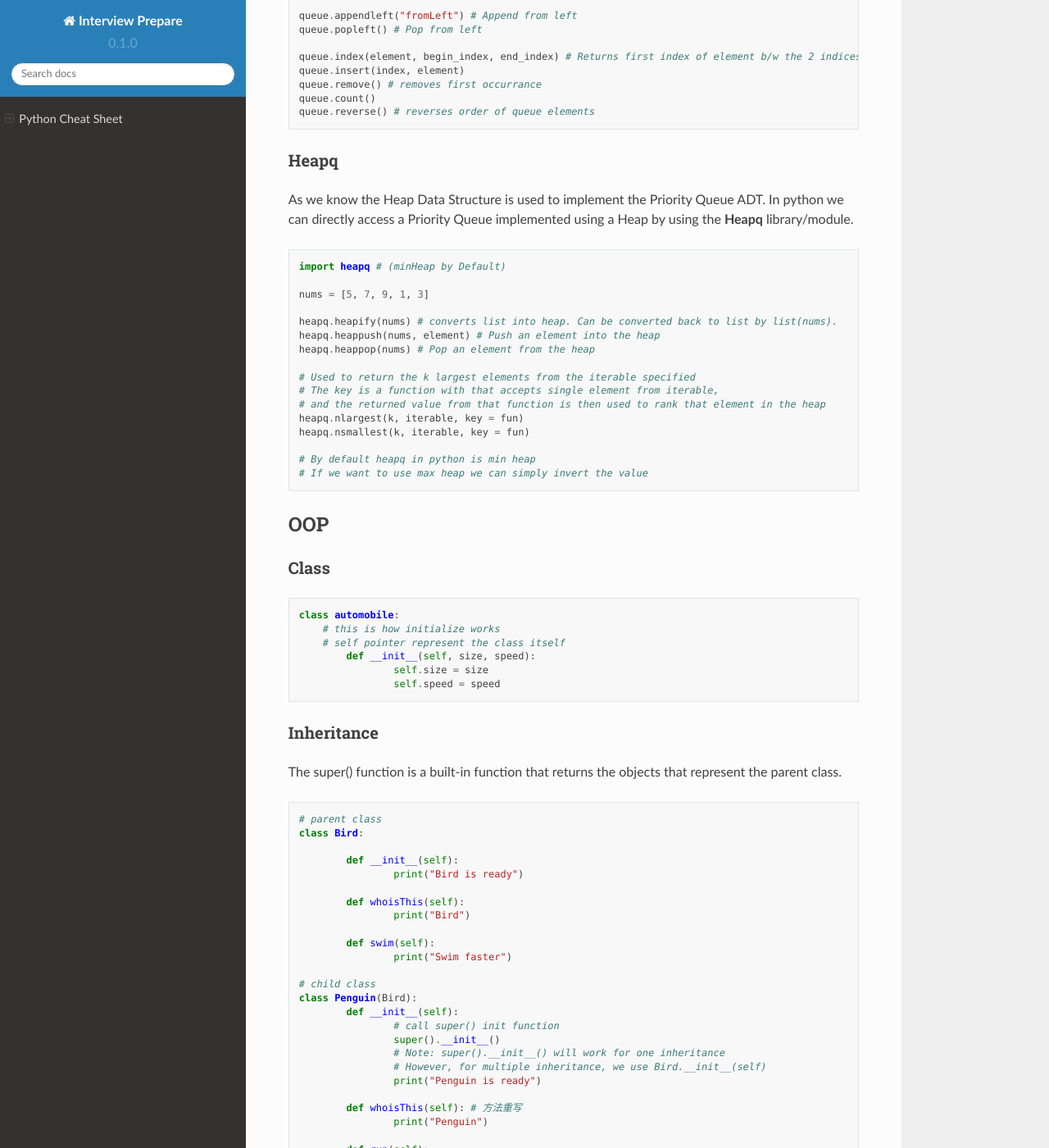
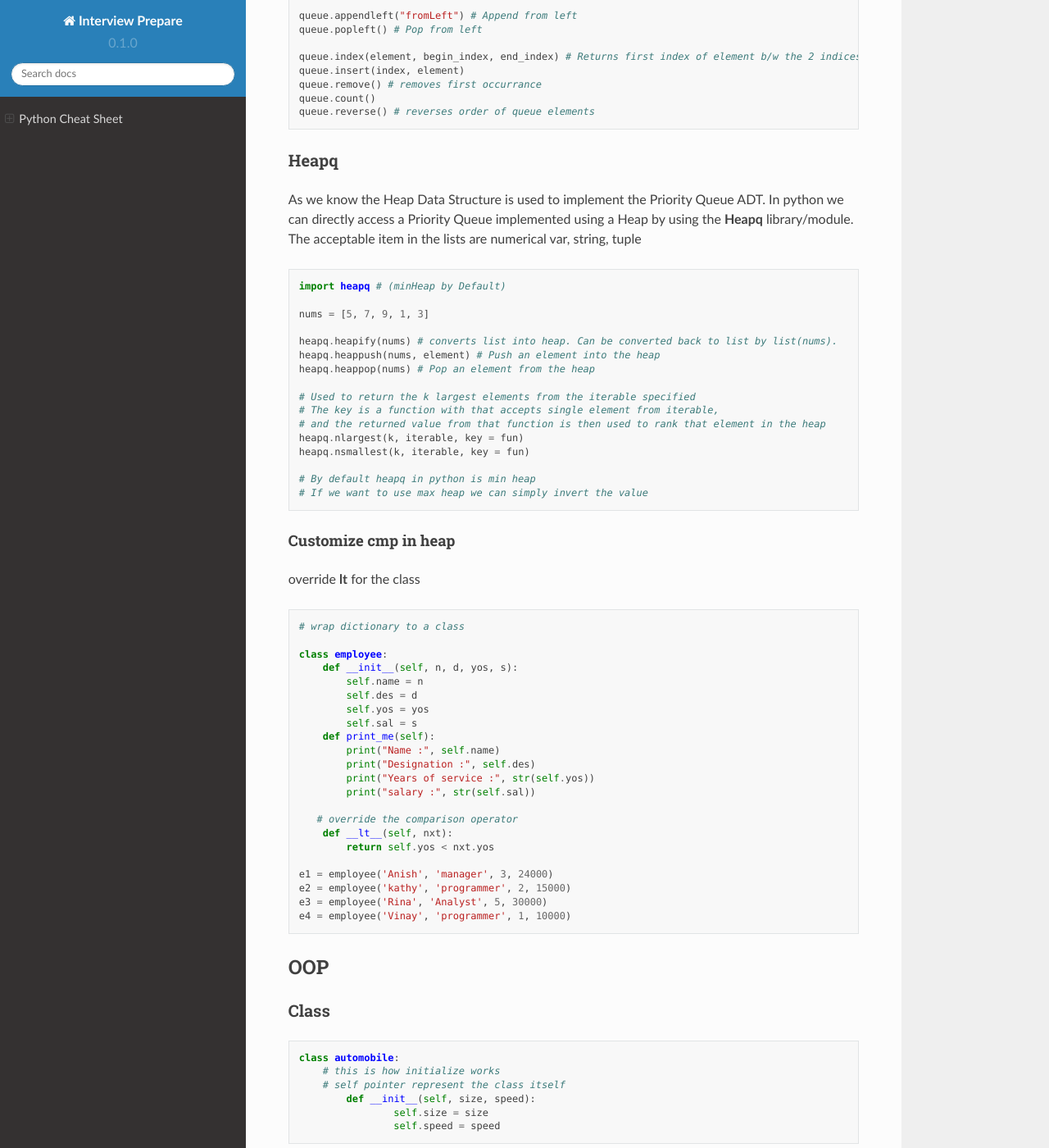
Before and after one commit to Raychen0617/Interview_prepare, a Sphinx documentation site: the page built from docs/source/LC/usage/python_usage.md, in a window 1280 px wide and 1400 px high, scrolled down 6659 px. Shown: the whole window at 82% size. Built offline with Sphinx 7.4.7 and the Read the Docs theme 2.0.0, drawn with Linux system fonts in a browser that asks for light colours.

````diff
--- a/docs/source/LC/usage/python_usage.md
+++ b/docs/source/LC/usage/python_usage.md
@@ -298,6 +298,7 @@ queue.reverse() # reverses order of queue elements
 ### Heapq
 
 As we know the Heap Data Structure is used to implement the Priority Queue ADT. In python we can directly access a Priority Queue implemented using a Heap by using the **Heapq** library/module.
+The acceptable item in the lists are numerical var, string, tuple
 
 ```python
 import heapq # (minHeap by Default)
@@ -317,7 +318,32 @@ heapq.nsmallest(k, iterable, key = fun)
 # By default heapq in python is min heap
 # If we want to use max heap we can simply invert the value
 ```
+#### Customize cmp in heap
+override __lt__ for the class
+```python
+# wrap dictionary to a class
 
+class employee:
+    def __init__(self, n, d, yos, s):
+        self.name = n
+        self.des = d
+        self.yos = yos
+        self.sal = s
+    def print_me(self):
+        print("Name :", self.name)
+        print("Designation :", self.des)
+        print("Years of service :", str(self.yos))
+        print("salary :", str(self.sal))
+
+   # override the comparison operator
+    def __lt__(self, nxt):
+        return self.yos < nxt.yos
+
+e1 = employee('Anish', 'manager', 3, 24000)
+e2 = employee('kathy', 'programmer', 2, 15000)
+e3 = employee('Rina', 'Analyst', 5, 30000)
+e4 = employee('Vinay', 'programmer', 1, 10000)
+```
 
 ## OOP
 
````
Also changed, not shown: docs/source/background.md (+25 -1 lines).
